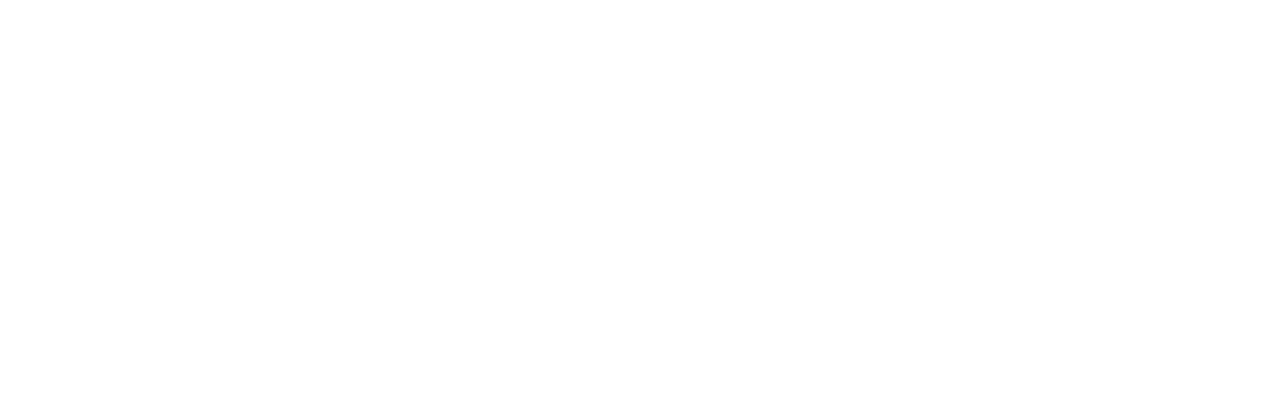
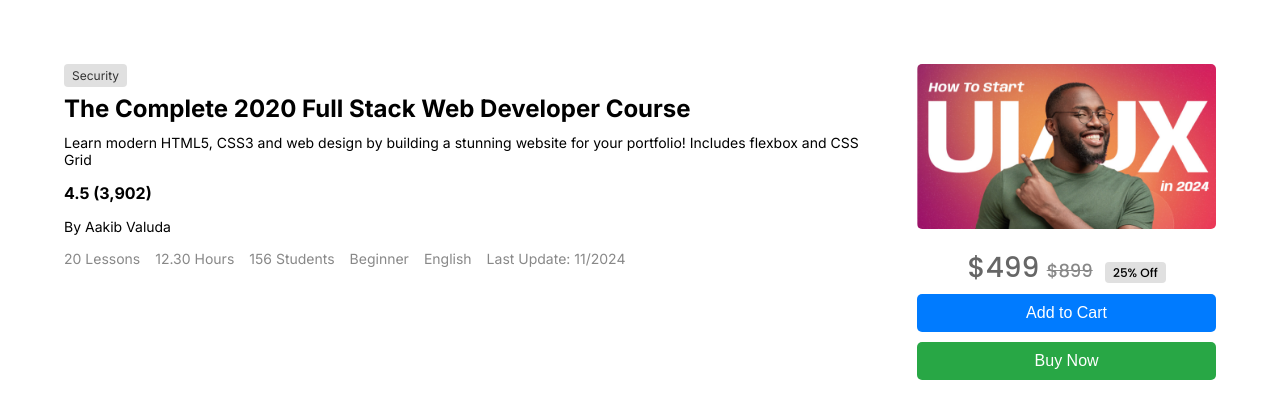
Before and after one commit to Amil-Patel/LMS, a React (Create React App) app in the folder client/: page /view-course in a window 1280 px wide. Before the commit this address had no page. Shown: the top 418 px of the page. Built offline with nearby package versions, Linux system fonts and the light colour scheme; the HTML template or start-up script is replaced by a standard one.

Commit message:
view course

```diff
--- a/client/src/App.js
+++ b/client/src/App.js
@@ -18,6 +18,7 @@
 import LoginRoute from "./routes/admin/LoginRoute";
 import EditCourseRoute from "./routes/admin/course/EditCourseRoute";
 import HomeRoute from "./routes/client/HomeRoute";
+import CourseRoute from "./routes/client/CourseRoute";
 
 const App = () => {
   return (
@@ -42,6 +43,7 @@
         <EditCourseRoute />
       </RoleContext>
       <HomeRoute />
+      <CourseRoute/>
     </>
   );
 };
--- /dev/null
+++ b/client/src/assets/css/client/view-course.css
@@ -0,0 +1,171 @@
+/* ViewCourse.css */
+.main-section{
+  padding: 5%;
+  display: flex;
+  column-gap: 30px
+}
+
+.course-header {
+  padding: 20px;
+}
+
+.badge {
+  background-color: #e0e0e0;
+  color: #333;
+  padding: 4px 8px;
+  font-size: 12px;
+  border-radius: 4px;
+  display: inline-block;
+  margin-bottom: 8px;
+}
+
+.header-content h2 {
+  color: #000;
+  font-size: 24px;
+  font-weight: bold;
+  margin-bottom: 10px;
+}
+.header-content{
+  font-family: var(--ff-inter);
+}
+.header-content p {
+  font-size: 14px;
+  color: #000000;
+  margin-bottom: 15px;
+}
+
+/* .rating-author {
+  font-size: 14px;
+  color: #f5b50a;
+  margin-bottom: 10px;
+} */
+
+.rating {
+  font-weight: bold;
+}
+
+.rating i{
+  color: #FF782D;
+  font-size: 14px;
+}
+
+
+
+.metadata i{
+  color: #FF782D;
+}
+
+.metadata {
+  display: flex;
+  gap: 15px;
+  font-size: 14px;
+  color: #888;
+}
+
+.course-content {
+  display: flex;
+  gap: 20px;
+  padding: 20px;
+}
+
+.course-image {
+  width: 300px;
+  text-align: center;
+}
+
+.course-image img {
+  width: 100%;
+  border-radius: 5px;
+  margin-bottom: 15px;
+}
+
+.price {
+  font-size: 24px;
+  color: #333;
+  font-weight: bold;
+  margin-bottom: 10px;
+}
+
+.discount {
+  text-decoration: line-through;
+  color: #888;
+  font-size: 18px;
+}
+
+.discount-badge {
+  background-color: #e0e0e0;
+  color: #000;
+  padding: 2px 8px;
+  font-size: 12px;
+  margin-left: 5px;
+  border-radius: 4px;
+}
+
+.btn-add, .btn-buy {
+  width: 100%;
+  padding: 10px;
+  font-size: 16px;
+  border: none;
+  border-radius: 5px;
+  margin-top: 10px;
+  cursor: pointer;
+}
+
+.btn-add {
+  background-color: #007bff;
+  color: #fff;
+}
+
+.btn-buy {
+  background-color: #28a745;
+  color: #fff;
+}
+
+.tabs {
+  display: flex;
+  gap: 10px;
+  margin-bottom: 20px;
+}
+
+.tabs button {
+  background-color: #f1f1f1;
+  border: 1px solid #ddd;
+  padding: 10px 20px;
+  cursor: pointer;
+  font-size: 14px;
+  color: #333;
+}
+
+.tabs button:hover {
+  background-color: #ddd;
+}
+
+.tabs button.active {
+  background-color: #007bff;
+  color: #fff;
+}
+
+.course-includes {
+  border-top: 1px solid #ddd;
+  padding: 20px;
+}
+
+.course-includes ul {
+  list-style-type: none;
+  padding: 0;
+}
+
+.course-includes li {
+  font-size: 14px;
+  color: #555;
+  margin-bottom: 8px;
+  display: flex;
+  align-items: center;
+}
+
+.course-includes li:before {
+  content: "✔";
+  color: #28a745;
+  font-weight: bold;
+  margin-right: 10px;
+}
--- a/client/src/assets/css/main.css
+++ b/client/src/assets/css/main.css
@@ -1,10 +1,12 @@
 @import url("https://fonts.googleapis.com/css2?family=Jost:ital,wght@0,100..900;1,100..900&display=swap");
 @import url("https://fonts.googleapis.com/css2?family=Jost:ital,wght@0,100..900;1,100..900&family=Poppins:ital,wght@0,100;0,200;0,300;0,400;0,500;0,600;0,700;0,800;0,900;1,100;1,200;1,300;1,400;1,500;1,600;1,700;1,800;1,900&display=swap");
+@import url('https://fonts.googleapis.com/css2?family=Inter:ital,opsz,wght@0,14..32,100..900;1,14..32,100..900&display=swap');
 
 :root {
   /* font family declaration */
   --tp-ff-body: "Poppins", sans-serif;
   --tp-ff-heading: "Jost", sans-serif;
+  --ff-inter: "Inter", sans-serif;
 
   /* color declaration */
   --black: black;
--- /dev/null
+++ b/client/src/pages/client/course/ViewCourse.js
@@ -0,0 +1,40 @@
+import React from 'react'
+import "../../../assets/css/client/view-course.css"
+
+const ViewCourse = () => {
+  return (
+    <>
+    <div className='main-section'>
+
+      <div className="header-content">
+      <div className="badge">Security</div>
+      <h2>The Complete 2020 Full Stack Web Developer Course</h2>
+      <p>Learn modern HTML5, CSS3 and web design by building a stunning website for your portfolio! Includes flexbox and CSS Grid</p>
+      <div className="rating-author">
+        <span className="rating">4.5 <i class="fa-solid fa-star"></i> <i class="fa-solid fa-star"></i> <i class="fa-solid fa-star"></i> <i class="fa-solid fa-star"></i> <i class="fa-solid fa-star"></i> (3,902)</span>
+        <p style={{marginTop:"15px"}}>By Aakib Valuda</p>
+      </div>
+      <div className="metadata">
+        <span><i className="fa-solid fa-file"></i> 20 Lessons</span>
+        <span><i className="fa-solid fa-clock"></i> 12.30 Hours</span>
+        <span><i className="fa-solid fa-graduation-cap"></i> 156 Students</span>
+        <span><i className="fa-solid fa-signal"></i> Beginner</span>
+        <span><i className="fa-solid fa-graduation-cap"></i> English</span>
+        <span><i className="fa-solid fa-clock"></i> Last Update: 11/2024</span>
+      </div>
+    </div>
+
+    <div className="course-image">
+      <img src={require('../../../assets/image/course-thumbnail.png')} alt="Course Thumbnail" />
+      <div className="price">
+        <h3>$499 <span className="discount">$899</span> <span className="discount-badge">25% Off</span></h3>
+        <button className="btn-add">Add to Cart</button>
+        <button className="btn-buy">Buy Now</button>
+      </div>
+    </div>
+    </div>
+    </>
+  )
+}
+
+export default ViewCourse
--- /dev/null
+++ b/client/src/routes/client/CourseRoute.js
@@ -0,0 +1,13 @@
+import React from 'react'
+import { Route, Routes } from 'react-router-dom'
+import ViewCourse from '../../pages/client/course/ViewCourse'
+
+const CourseRoute = () => {
+  return (
+    <Routes>
+      <Route path='/view-course' element={<ViewCourse/>}/>
+    </Routes>
+  )
+}
+
+export default CourseRoute
```
Also changed, not shown: client/src/assets/image/course-thumbnail.png (added).
